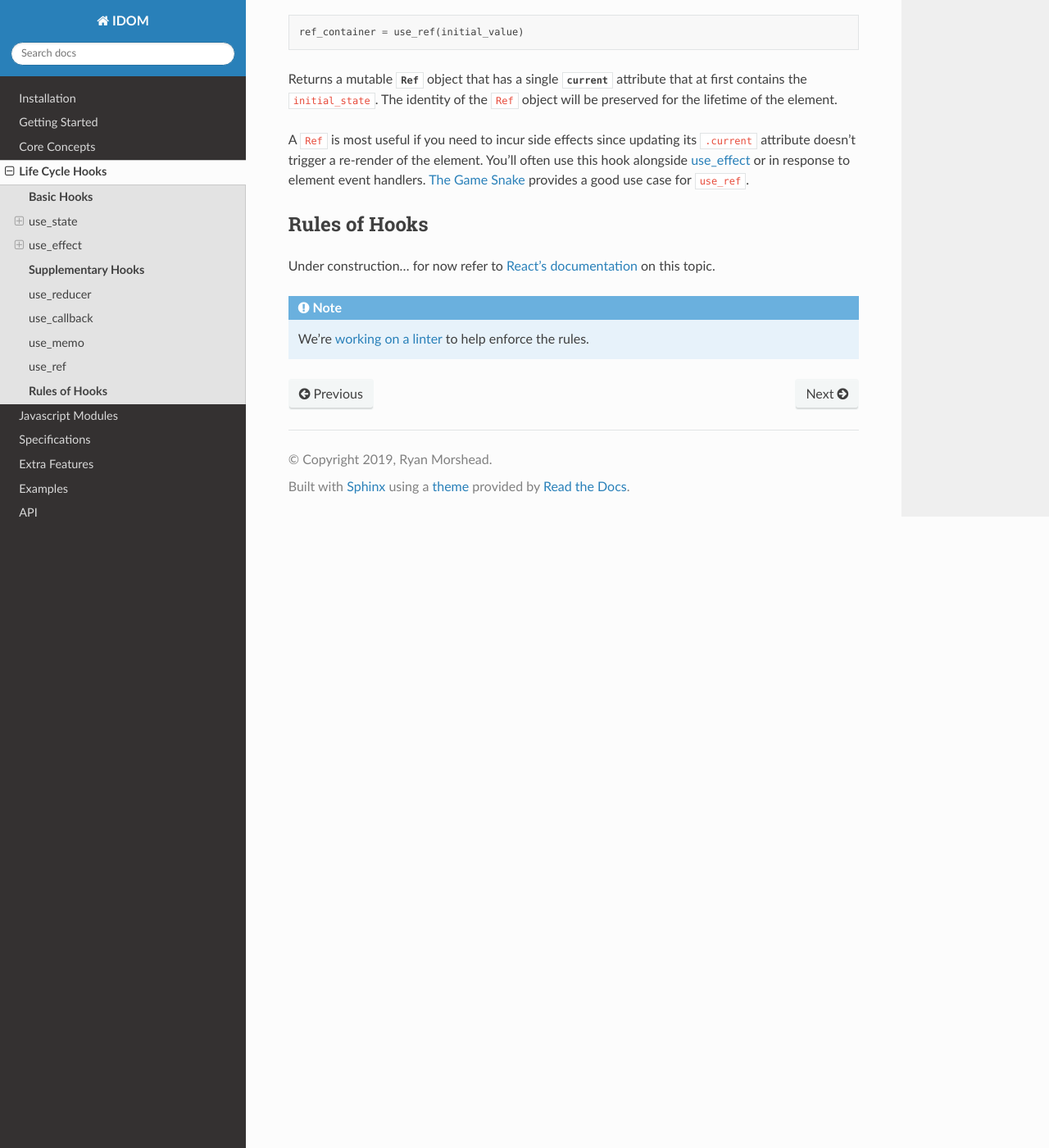
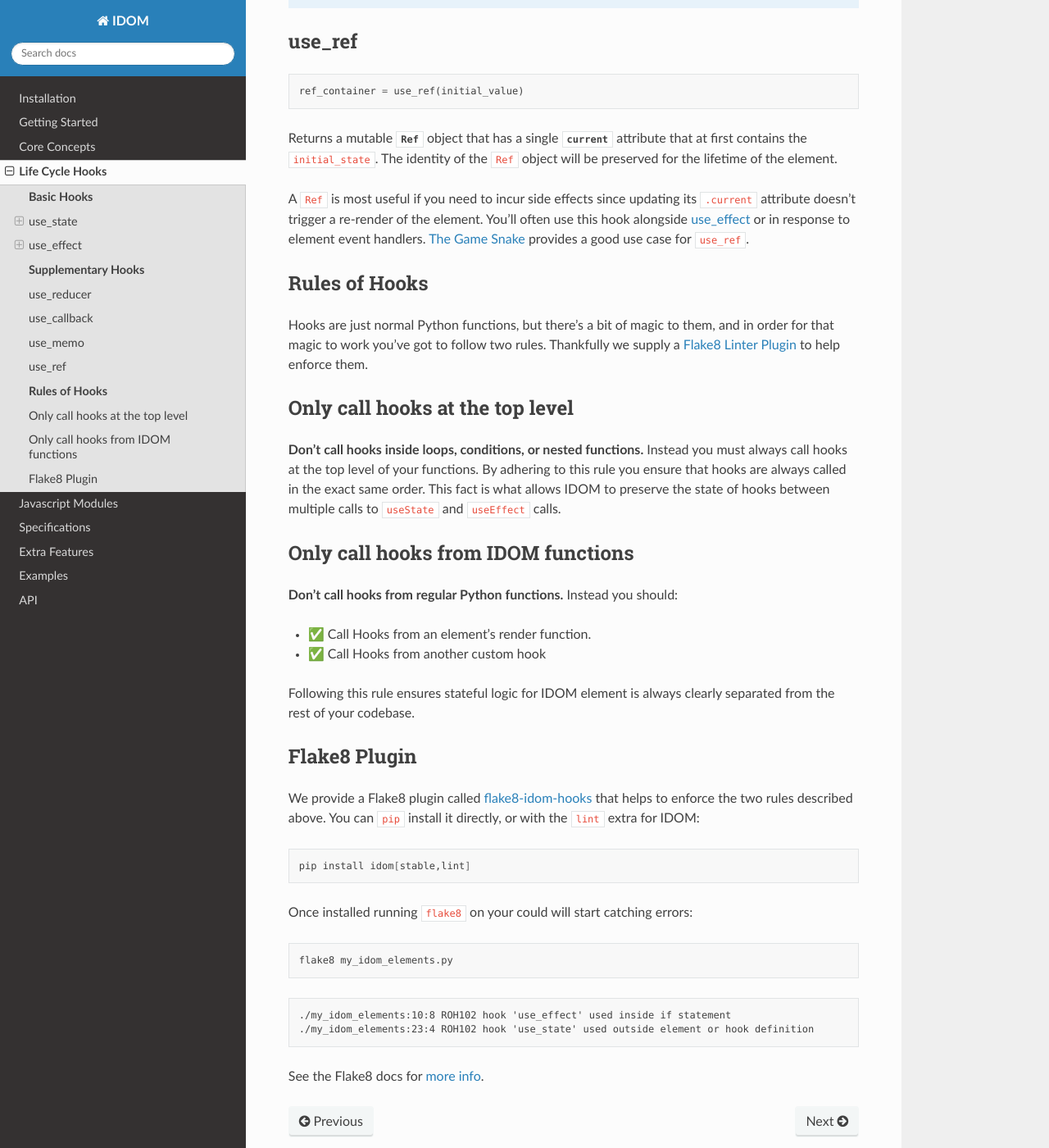
Before and after one commit to DarylPastidio/reactpy, a Sphinx documentation site: the page built from docs/source/life-cycle-hooks.rst, in a window 1280 px wide and 1400 px high, scrolled down 6564 px. Shown: the whole window at 82% size. Built offline with Sphinx 7.4.7 and the Read the Docs theme 2.0.0, drawn with Linux system fonts in a browser that asks for light colours; the version number could not be read and is left out; some of the changed text lies outside the part shown.

Commit message:
add docs + use flake8-idom-hooks on idom itself

```diff
--- a/docs/source/conf.py
+++ b/docs/source/conf.py
@@ -109,7 +109,11 @@ html_theme = "sphinx_rtd_theme"
 # Add any paths that contain custom static files (such as style sheets) here,
 # relative to this directory. They are copied after the builtin static files,
 # so a file named "default.css" will overwrite the builtin "default.css".
-# html_static_path = ["static"]
+html_static_path = ["static"]
+
+# These paths are either relative to html_static_path
+# or fully qualified paths (eg. https://...)
+html_css_files = ["css/interactive-widget.css"]
 
 # Custom sidebar templates, must be a dictionary that maps document names
 # to template names.
--- a/docs/source/exts/interactive_widget.py
+++ b/docs/source/exts/interactive_widget.py
@@ -17,44 +17,6 @@ class IteractiveWidget(Directive):
             raw(
                 "",
                 f"""
-                <style>
-                .interactive {{
-                    -webkit-transition: 0.2s ease-out;
-                    -moz-transition: 0.2s ease-out;
-                    -o-transition: 0.2s ease-out;
-                    transition: 0.2s ease-out;
-                }}
-                .widget-container {{
-                    padding: 15px;
-                    background-color: #fcfcfc;
-                    min-height: 75px;
-                }}
-                .center-content {{
-                    display: flex;
-                    align-items: center;
-                    justify-content: center;
-                }}
-                .enable-widget-button {{
-                    padding: 10px;
-                    color: #ffffff !important;
-                    text-transform: uppercase;
-                    text-decoration: none;
-                    background: #3980b9;
-                    border: 2px solid #3980b9 !important;
-                    transition: all 0.2s ease 0s;
-                    box-shadow: 0 5px 10px grey;
-                }}
-                .enable-widget-button:hover {{
-                    color: #3980b9 !important;
-                    background: #ffffff;
-                    transition: all 0.2s ease 0s;
-                }}
-                .enable-widget-button:focus {{
-                    outline: 0 !important;
-                    transform: scale(0.98);
-                    transition: all 0.2s ease 0s;
-                }}
-                </style>
                 <div>
                     <div id="{container_id}" class="interactive widget-container center-content" style="" />
                     <script async type="module">
--- a/docs/source/life-cycle-hooks.rst
+++ b/docs/source/life-cycle-hooks.rst
@@ -301,14 +301,58 @@ hook alongside :ref:`use_effect` or in response to element event handlers.
 **Rules of Hooks**
 ------------------
 
-Under construction... for now refer to
-`React's documentation <https://reactjs.org/docs/hooks-rules.html>`_ on this topic.
+Hooks are just normal Python functions, but there's a bit of magic to them, and in order
+for that magic to work you've got to follow two rules. Thankfully we supply a
+`Flake8 Linter Plugin`_ to help enforce them.
 
-.. note::
 
-    We're `working on a linter <https://github.com/idom-team/idom/issues/202>`_ to help
-    enforce the rules.
+Only call hooks at the top level
+--------------------------------
 
+**Don't call hooks inside loops, conditions, or nested functions.** Instead you must
+always call hooks at the top level of your functions. By adhering to this rule you
+ensure that hooks are always called in the exact same order. This fact is what allows
+IDOM to preserve the state of hooks between multiple calls to ``useState`` and
+``useEffect`` calls.
+
+
+Only call hooks from IDOM functions
+-----------------------------------
+
+**Don't call hooks from regular Python functions.** Instead you should:
+
+- ✅ Call Hooks from an element's render function.
+
+- ✅ Call Hooks from another custom hook
+
+Following this rule ensures stateful logic for IDOM element is always clearly
+separated from the rest of your codebase.
+
+
+Flake8 Plugin
+-------------
+
+We provide a Flake8 plugin called `flake8-idom-hooks <Flake8 Linter Plugin>`_ that helps
+to enforce the two rules described above. You can ``pip`` install it directly, or with
+the ``lint`` extra for IDOM:
+
+.. code-block:: bash
+
+    pip install idom[stable,lint]
+
+Once installed running ``flake8`` on your could will start catching errors:
+
+.. code-block:: bash
+
+    flake8 my_idom_elements.py
+
+.. code-block:: text
+
+    ./my_idom_elements:10:8 ROH102 hook 'use_effect' used inside if statement
+    ./my_idom_elements:23:4 ROH102 hook 'use_state' used outside element or hook definition
+
+See the Flake8 docs for
+`more info <https://flake8.pycqa.org/en/latest/user/configuration.html>`__.
 
 .. links
 .. =====
@@ -316,5 +360,4 @@ Under construction... for now refer to
 .. _React Hooks: https://reactjs.org/docs/hooks-reference.html
 .. _side effects: https://en.wikipedia.org/wiki/Side_effect_(computer_science)
 .. _memoization: https://en.wikipedia.org/wiki/Memoization
-.. _premature optimization: https://en.wikiquote.org/wiki/Donald_Knuth#Computer_Programming_as_an_Art_(1974)
-.. _gh issues: https://github.com/idom-team/idom/issues
+.. _Flake8 Linter Plugin: https://github.com/idom-team/flake8-idom-hooks
--- /dev/null
+++ b/docs/source/static/css/interactive-widget.css
@@ -0,0 +1,36 @@
+.interactive {
+  -webkit-transition: 0.2s ease-out;
+  -moz-transition: 0.2s ease-out;
+  -o-transition: 0.2s ease-out;
+  transition: 0.2s ease-out;
+}
+.widget-container {
+  padding: 15px;
+  background-color: #fcfcfc;
+  min-height: 75px;
+}
+.center-content {
+  display: flex;
+  align-items: center;
+  justify-content: center;
+}
+.enable-widget-button {
+  padding: 10px;
+  color: #ffffff !important;
+  text-transform: uppercase;
+  text-decoration: none;
+  background: #3980b9;
+  border: 2px solid #3980b9 !important;
+  transition: all 0.2s ease 0s;
+  box-shadow: 0 5px 10px grey;
+}
+.enable-widget-button:hover {
+  color: #3980b9 !important;
+  background: #ffffff;
+  transition: all 0.2s ease 0s;
+}
+.enable-widget-button:focus {
+  outline: 0 !important;
+  transform: scale(0.98);
+  transition: all 0.2s ease 0s;
+}
--- a/setup.cfg
+++ b/setup.cfg
@@ -8,7 +8,7 @@ warn_unused_ignores = True
 ignore = E203, E266, E501, W503, F811, N802
 max-line-length = 88
 max-complexity = 18
-select = B,C,E,F,W,T4,B9,N
+select = B,C,E,F,W,T4,B9,N,ROH
 exclude =
     idom/client/app/node_modules/*
     docs/source/examples/*
```
Also changed, not shown: 2 other files.
